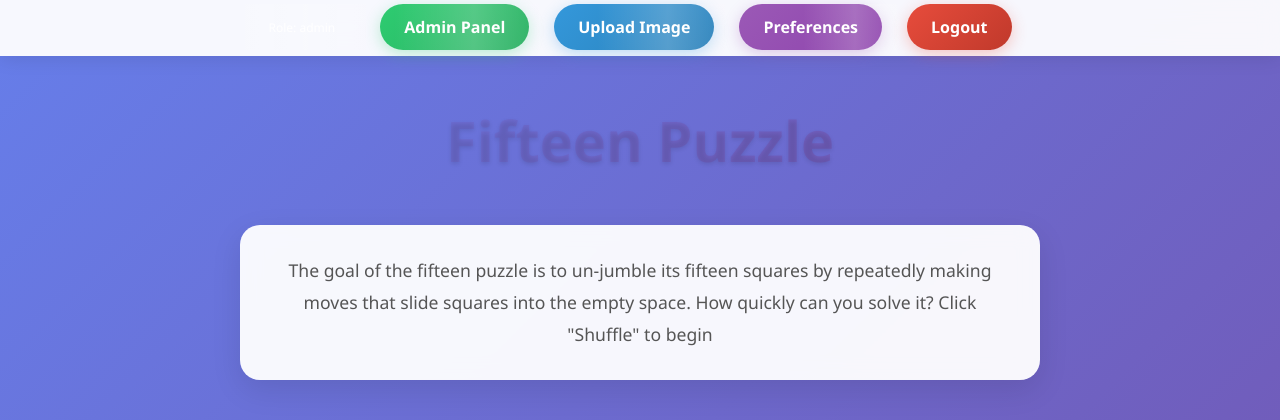
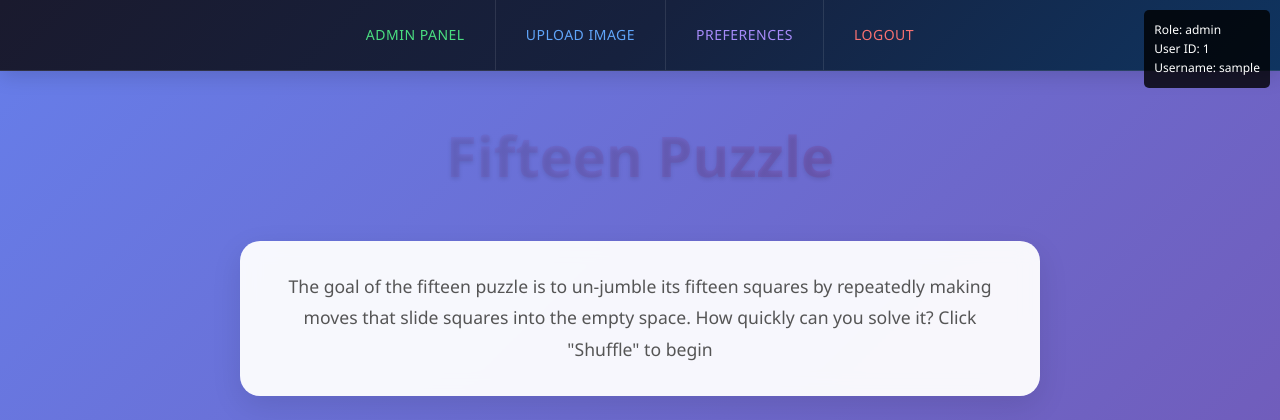
Before and after one commit to Nathanchukss/PFinal, a PHP site: page /fifteen.php in a window 1280 px wide. Shown: the top 420 px of the page. Run offline with PHP 8.4, Linux system fonts and the light colour scheme; the visitor is signed in with stand-in values (Sample User, id 1); data that the repository does not hold is empty.

Commit message:
more css changes

```diff
--- a/fifteen.php
+++ b/fifteen.php
@@ -45,23 +45,25 @@ if (isset($_SESSION['user_id'])) {
 <body>
     <nav>
         <ul>
-            <!-- Debug info -->
-            <li style="color: white; font-size: 12px; margin-right: 20px;">
-                Role: <?= htmlspecialchars($_SESSION['role'] ?? 'none') ?>
-            </li>
-
             <?php if (isset($_SESSION['role']) && $_SESSION['role'] === 'admin'): ?>
-                <li><a href="admin.php" class="nav-btn admin-btn">Admin Panel</a></li>
+                <li><a href="admin.php" class="nav-btn admin-btn" onclick="console.log('Admin Panel clicked'); return true;">Admin Panel</a></li>
             <?php endif; ?>
 
-            <li><a href="upload_image.php" class="nav-btn upload-btn">Upload Image</a></li>
+            <li><a href="upload_image.php" class="nav-btn upload-btn" onclick="console.log('Upload Image clicked'); return true;">Upload Image</a></li>
 
-            <li><a href="preferences.php" class="nav-btn preferences-btn">Preferences</a></li>
+            <li><a href="preferences.php" class="nav-btn preferences-btn" onclick="console.log('Preferences clicked'); return true;">Preferences</a></li>
 
-            <li><a href="logout.php" class="nav-btn logout-btn">Logout</a></li>
+            <li><a href="logout.php" class="nav-btn logout-btn" onclick="console.log('Logout clicked'); return true;">Logout</a></li>
 
         </ul>
     </nav>
+
+    <!-- Debug info -->
+    <div style="position: fixed; top: 10px; right: 10px; background: rgba(0,0,0,0.8); color: white; padding: 10px; border-radius: 5px; font-size: 12px; z-index: 9999;">
+        Role: <?= htmlspecialchars($_SESSION['role'] ?? 'none') ?><br>
+        User ID: <?= htmlspecialchars($_SESSION['user_id'] ?? 'none') ?><br>
+        Username: <?= htmlspecialchars($_SESSION['username'] ?? 'none') ?>
+    </div>
 
     <header>
         <h1>Fifteen Puzzle</h1>
--- a/style.css
+++ b/style.css
@@ -20,13 +20,13 @@ body {
 
 /* Navigation */
 nav {
-  background: rgba(255, 255, 255, 0.95);
-  backdrop-filter: blur(10px);
-  box-shadow: 0 2px 20px rgba(0, 0, 0, 0.1);
-  padding: 15px 0;
+  background: linear-gradient(135deg, #1a1a2e 0%, #16213e 50%, #0f3460 100%);
+  border-bottom: 1px solid rgba(255, 255, 255, 0.1);
+  padding: 0;
   position: sticky;
   top: 0;
   z-index: 1000;
+  box-shadow: 0 4px 20px rgba(0, 0, 0, 0.15);
 }
 
 nav ul {
@@ -34,87 +34,119 @@ nav ul {
   display: flex;
   justify-content: center;
   align-items: center;
-  gap: 25px;
+  gap: 0;
   margin: 0;
   padding: 0;
   max-width: 1200px;
   margin: 0 auto;
+  height: 70px;
 }
 
-
+nav ul li {
+  position: relative;
+  height: 100%;
+}
 
 /* Navigation button styles */
-.nav-btn {
-  background: linear-gradient(135deg, #667eea, #764ba2);
-  color: white;
-  padding: 12px 24px;
-  border-radius: 25px;
-  text-decoration: none;
-  font-weight: 600;
+nav ul li a.nav-btn {
+  background: transparent;
+  color: #e8e8e8 !important;
+  padding: 0 30px;
+  text-decoration: none !important;
+  font-weight: 500;
+  font-size: 14px;
+  letter-spacing: 0.5px;
   transition: all 0.3s ease;
-  box-shadow: 0 4px 15px rgba(102, 126, 234, 0.3);
   position: relative;
-  overflow: hidden;
+  display: flex;
+  align-items: center;
+  height: 100%;
+  cursor: pointer;
+  border-right: 1px solid rgba(255, 255, 255, 0.1);
+  text-transform: uppercase;
 }
 
-.nav-btn:hover {
-  transform: translateY(-2px);
-  box-shadow: 0 6px 20px rgba(102, 126, 234, 0.4);
+nav ul li:last-child a.nav-btn {
+  border-right: none;
 }
 
-.nav-btn::before {
+nav ul li a.nav-btn:hover {
+  background: rgba(255, 255, 255, 0.1);
+  color: #ffffff !important;
+  text-decoration: none !important;
+  transform: none;
+}
+
+nav ul li a.nav-btn::before {
   content: '';
   position: absolute;
-  top: 0;
-  left: -100%;
-  width: 100%;
-  height: 100%;
-  background: linear-gradient(90deg, transparent, rgba(255, 255, 255, 0.2), transparent);
-  transition: left 0.5s;
+  bottom: 0;
+  left: 50%;
+  width: 0;
+  height: 3px;
+  background: linear-gradient(90deg, #667eea, #764ba2);
+  transition: all 0.3s ease;
+  transform: translateX(-50%);
 }
 
-.nav-btn:hover::before {
-  left: 100%;
+nav ul li a.nav-btn:hover::before {
+  width: 100%;
 }
 
 /* Admin Panel button */
-.admin-btn {
-  background: linear-gradient(135deg, #2ecc71, #27ae60);
-  box-shadow: 0 4px 15px rgba(46, 204, 113, 0.3);
+nav ul li a.nav-btn.admin-btn {
+  color: #4ade80 !important;
 }
 
-.admin-btn:hover {
-  box-shadow: 0 6px 20px rgba(46, 204, 113, 0.4);
+nav ul li a.nav-btn.admin-btn:hover {
+  background: rgba(74, 222, 128, 0.1);
+  color: #4ade80 !important;
+}
+
+nav ul li a.nav-btn.admin-btn::before {
+  background: linear-gradient(90deg, #4ade80, #22c55e);
 }
 
 /* Upload Image button */
-.upload-btn {
-  background: linear-gradient(135deg, #3498db, #2980b9);
-  box-shadow: 0 4px 15px rgba(52, 152, 219, 0.3);
+nav ul li a.nav-btn.upload-btn {
+  color: #60a5fa !important;
 }
 
-.upload-btn:hover {
-  box-shadow: 0 6px 20px rgba(52, 152, 219, 0.4);
+nav ul li a.nav-btn.upload-btn:hover {
+  background: rgba(96, 165, 250, 0.1);
+  color: #60a5fa !important;
+}
+
+nav ul li a.nav-btn.upload-btn::before {
+  background: linear-gradient(90deg, #60a5fa, #3b82f6);
 }
 
 /* Preferences button */
-.preferences-btn {
-  background: linear-gradient(135deg, #9b59b6, #8e44ad);
-  box-shadow: 0 4px 15px rgba(155, 89, 182, 0.3);
+nav ul li a.nav-btn.preferences-btn {
+  color: #a78bfa !important;
 }
 
-.preferences-btn:hover {
-  box-shadow: 0 6px 20px rgba(155, 89, 182, 0.4);
+nav ul li a.nav-btn.preferences-btn:hover {
+  background: rgba(167, 139, 250, 0.1);
+  color: #a78bfa !important;
+}
+
+nav ul li a.nav-btn.preferences-btn::before {
+  background: linear-gradient(90deg, #a78bfa, #8b5cf6);
 }
 
 /* Logout button */
-.logout-btn {
-  background: linear-gradient(135deg, #e74c3c, #c0392b);
-  box-shadow: 0 4px 15px rgba(231, 76, 60, 0.3);
+nav ul li a.nav-btn.logout-btn {
+  color: #f87171 !important;
 }
 
-.logout-btn:hover {
-  box-shadow: 0 6px 20px rgba(231, 76, 60, 0.4);
+nav ul li a.nav-btn.logout-btn:hover {
+  background: rgba(248, 113, 113, 0.1);
+  color: #f87171 !important;
+}
+
+nav ul li a.nav-btn.logout-btn::before {
+  background: linear-gradient(90deg, #f87171, #ef4444);
 }
 
 /* Main container */
@@ -416,7 +448,23 @@ form label {
 
   nav ul {
     flex-direction: column;
-    gap: 15px;
+    gap: 0;
+    height: auto;
+  }
+
+  nav ul li {
+    height: 50px;
+    border-bottom: 1px solid rgba(255, 255, 255, 0.1);
+  }
+
+  nav ul li:last-child {
+    border-bottom: none;
+  }
+
+  nav ul li a.nav-btn {
+    border-right: none;
+    padding: 0 20px;
+    font-size: 13px;
   }
 
   #puzzlearea {
```
